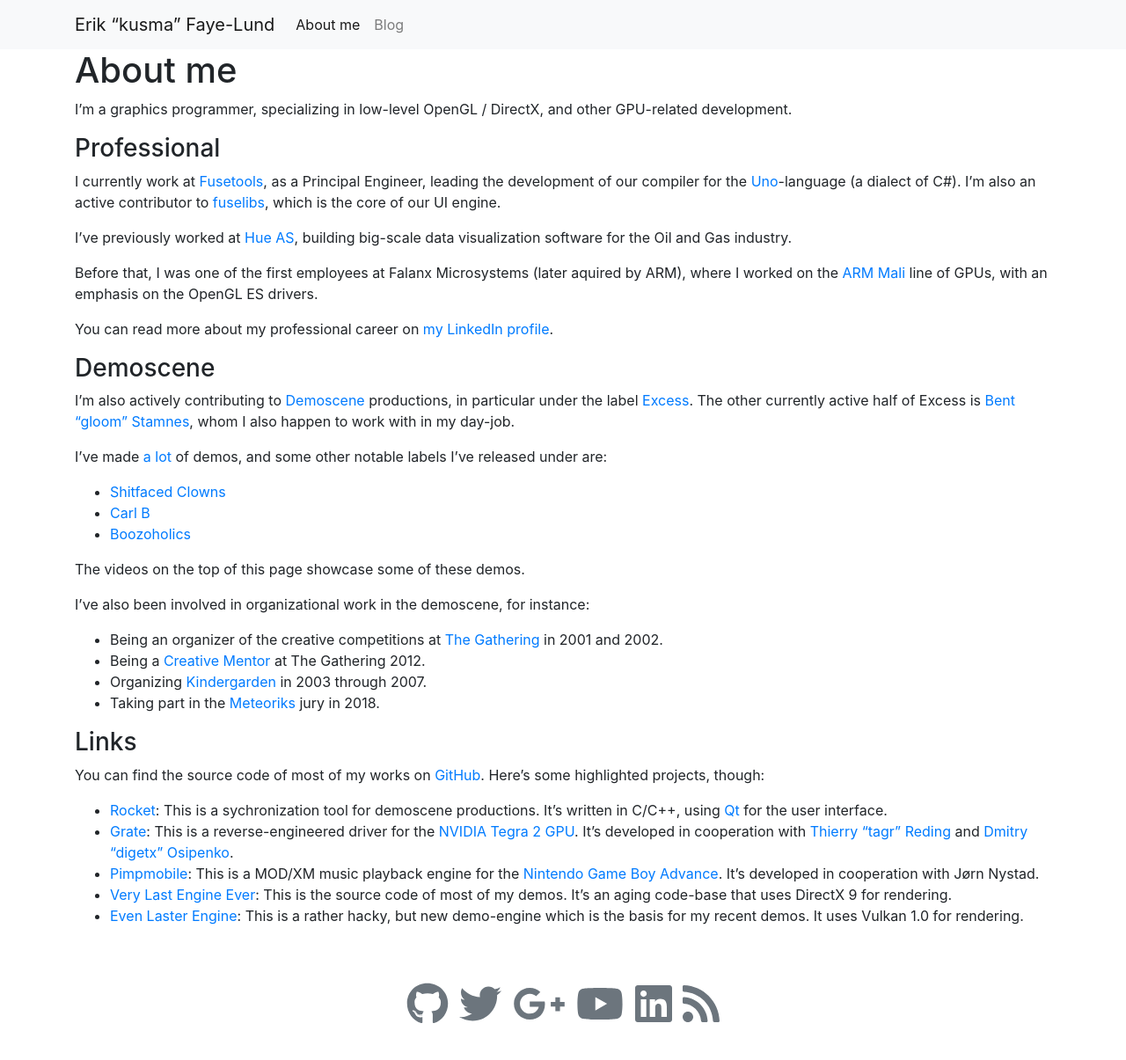
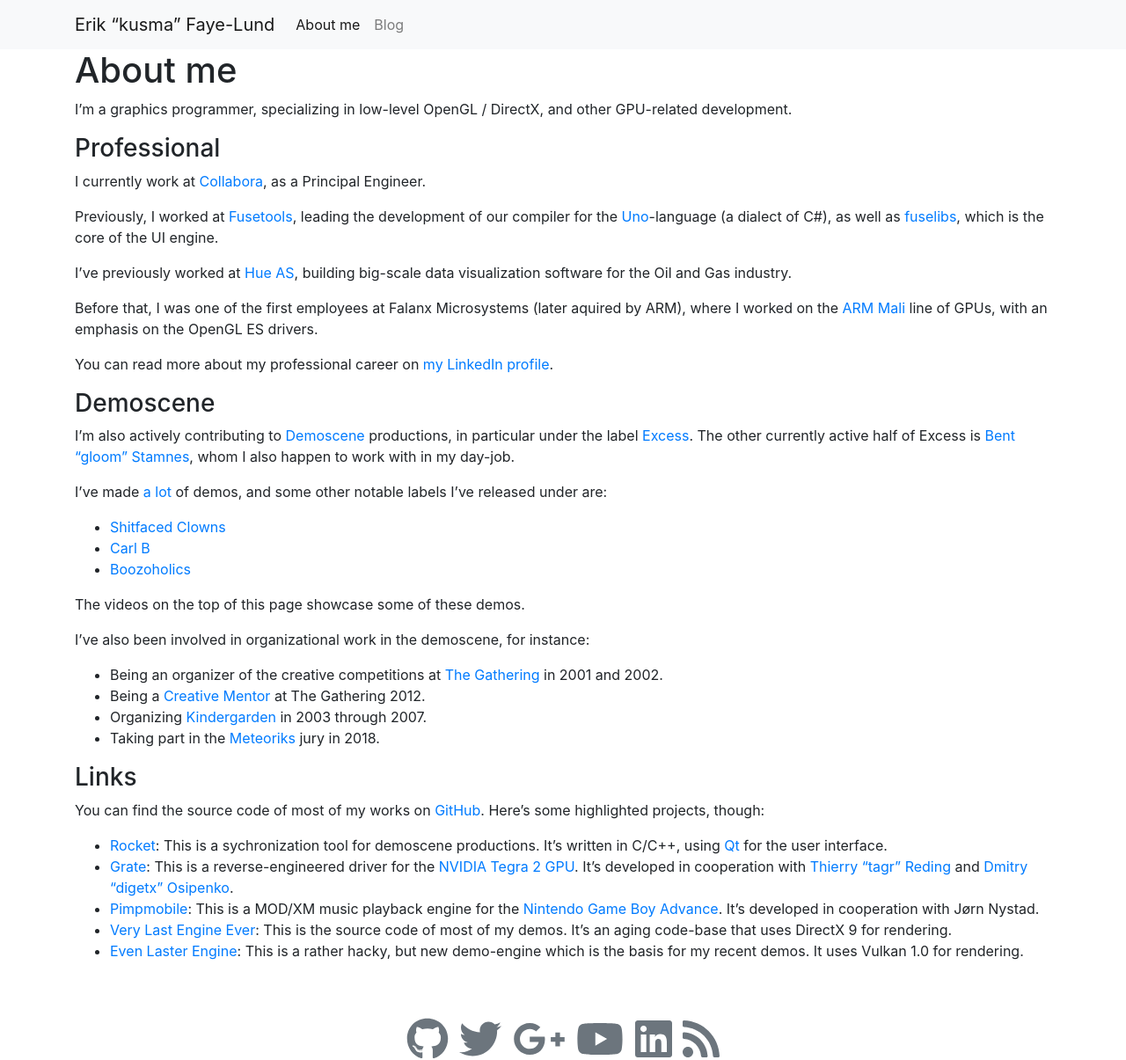
Before and after one commit to kusma/kusma.github.io, a Jekyll site: the page built from about.md, in a window 1280 px wide. Shown: the whole page at 88% size. Built offline with Jekyll 4.4.1, drawn with Linux system fonts in a browser that asks for light colours; nearby versions of some CDN libraries; before the commit the page ends 1165 px from its top, so only the background shows below that.

Commit message:
about: update work-status

```diff
--- a/about.md
+++ b/about.md
@@ -8,12 +8,14 @@
 
 ### Professional
 
-I currently work at [Fusetools](https://fusetools.com), as a Principal
-Engineer, leading the development of our compiler for the
-[Uno](https://www.fusetools.com/docs/uno/uno-lang)-language (a dialect of C#).
-I'm also an active contributor to
-[fuselibs](https://github.com/fusetools/fuselibs-public), which is the core of
-our UI engine.
+I currently work at [Collabora](https://www.collabora.com), as a Principal
+Engineer.
+
+Previously, I worked at [Fusetools](https://fusetools.com), leading the
+development of our compiler for the
+[Uno](https://www.fusetools.com/docs/uno/uno-lang)-language (a dialect of C#),
+as well as [fuselibs](https://github.com/fusetools/fuselibs-public), which is
+the core of the UI engine.
 
 I've previously worked at [Hue AS](http://hue.no/), building big-scale data
 visualization software for the Oil and Gas industry.
```
